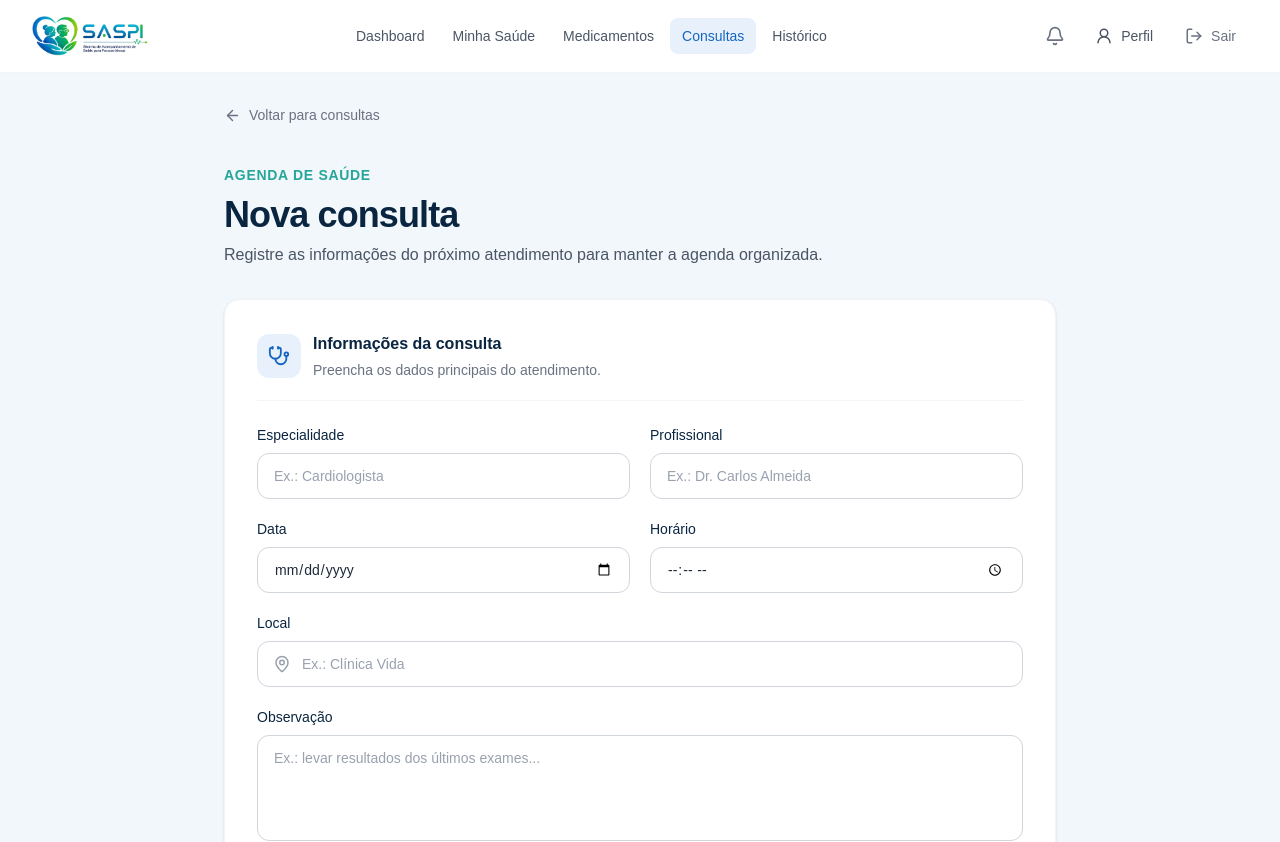
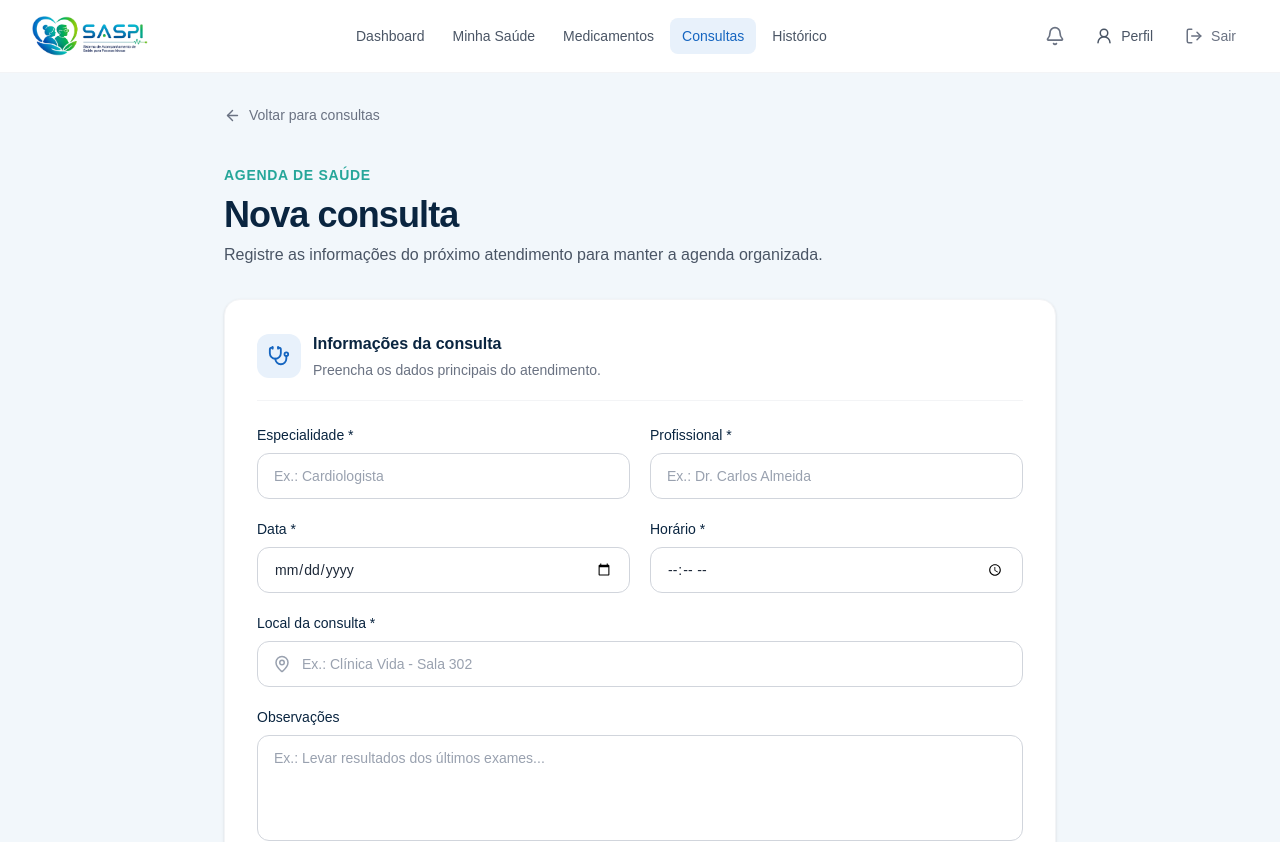
Before and after one commit to MiguelHelen/S.A.S.P.I-Sistema-de-Acompanhamento-de-Saude-para-Pessoas-Idosas-, a Next.js app: page /dashboard/consultas/nova in a window 1280 px wide. Shown: the top 842 px of the page. Built offline with nearby package versions, Linux system fonts and the light colour scheme.

Commit message:
feat(consultas): adiciona estado e interatividade ao formulario de nova consulta

```diff
--- a/src/app/dashboard/consultas/nova/page.tsx
+++ b/src/app/dashboard/consultas/nova/page.tsx
@@ -1,14 +1,48 @@
+"use client";
+
+import { useState } from "react";
+import { useRouter } from "next/navigation";
+import Link from "next/link";
 import DashboardNavbar from "@/components/DashboardNavbar";
-import Link from "next/link";
 import {
   ArrowLeft,
   CalendarDays,
   MapPin,
   Save,
   Stethoscope,
+  Loader2,
+  CheckCircle2,
 } from "lucide-react";
 
 export default function NovaConsulta() {
+  const router = useRouter();
+  const [salvando, setSalvando] = useState(false);
+  const [sucesso, setSucesso] = useState(false);
+
+  // Estados preparados para a futura tabela 'consulta' no Prisma
+  const [formData, setFormData] = useState({
+    especialidade: "",
+    profissional: "",
+    data: "",
+    horario: "",
+    local: "",
+    observacao: "",
+  });
+
+  function handleSubmit(e: React.FormEvent) {
+    e.preventDefault();
+    setSalvando(true);
+
+    // Simula o tempo de requisição para a API
+    setTimeout(() => {
+      setSalvando(false);
+      setSucesso(true);
+      setTimeout(() => {
+        router.push("/dashboard/consultas");
+      }, 1200);
+    }, 600);
+  }
+
   return (
     <main className="min-h-screen bg-[#F2F7FB]">
       <DashboardNavbar />
@@ -32,12 +66,20 @@ export default function NovaConsulta() {
           </h1>
 
           <p className="mt-2 max-w-2xl text-gray-600">
-            Registre as informações do próximo atendimento para manter a agenda
-            organizada.
+            Registre as informações do próximo atendimento para manter a agenda organizada.
           </p>
         </div>
 
-        <form className="mt-8 space-y-6">
+        {sucesso && (
+          <div className="mt-6 flex items-center gap-3 rounded-xl bg-emerald-50 p-4 text-emerald-800">
+            <CheckCircle2 size={20} className="shrink-0 text-emerald-600" />
+            <p className="text-sm font-medium">
+              Consulta agendada com sucesso! Redirecionando...
+            </p>
+          </div>
+        )}
+
+        <form onSubmit={handleSubmit} className="mt-8 space-y-6">
           <section className="rounded-2xl border border-gray-100 bg-white p-6 shadow-sm md:p-8">
             <div className="flex items-center gap-3 border-b border-gray-100 pb-5">
               <div className="flex h-11 w-11 items-center justify-center rounded-xl bg-[#E8F1FB] text-[#1565C0]">
@@ -57,102 +99,91 @@ export default function NovaConsulta() {
 
             <div className="mt-6 grid gap-5 md:grid-cols-2">
               <div>
-                <label
-                  htmlFor="especialidade"
-                  className="mb-2 block text-sm font-medium text-[#0A2540]"
-                >
-                  Especialidade
+                <label htmlFor="especialidade" className="mb-2 block text-sm font-medium text-[#0A2540]">
+                  Especialidade *
                 </label>
-
                 <input
                   id="especialidade"
                   type="text"
+                  required
+                  value={formData.especialidade}
+                  onChange={(e) => setFormData({ ...formData, especialidade: e.target.value })}
                   placeholder="Ex.: Cardiologista"
                   className="w-full rounded-xl border border-gray-300 px-4 py-3 text-sm text-gray-800 placeholder:text-gray-400 outline-none transition focus:border-[#1565C0] focus:ring-4 focus:ring-[#1565C0]/10"
                 />
               </div>
 
               <div>
-                <label
-                  htmlFor="profissional"
-                  className="mb-2 block text-sm font-medium text-[#0A2540]"
-                >
-                  Profissional
+                <label htmlFor="profissional" className="mb-2 block text-sm font-medium text-[#0A2540]">
+                  Profissional *
                 </label>
-
                 <input
                   id="profissional"
                   type="text"
+                  required
+                  value={formData.profissional}
+                  onChange={(e) => setFormData({ ...formData, profissional: e.target.value })}
                   placeholder="Ex.: Dr. Carlos Almeida"
                   className="w-full rounded-xl border border-gray-300 px-4 py-3 text-sm text-gray-800 placeholder:text-gray-400 outline-none transition focus:border-[#1565C0] focus:ring-4 focus:ring-[#1565C0]/10"
                 />
               </div>
 
               <div>
-                <label
-                  htmlFor="data"
-                  className="mb-2 block text-sm font-medium text-[#0A2540]"
-                >
-                  Data
+                <label htmlFor="data" className="mb-2 block text-sm font-medium text-[#0A2540]">
+                  Data *
                 </label>
-
                 <input
                   id="data"
                   type="date"
+                  required
+                  value={formData.data}
+                  onChange={(e) => setFormData({ ...formData, data: e.target.value })}
                   className="w-full rounded-xl border border-gray-300 px-4 py-3 text-sm text-gray-800 outline-none transition focus:border-[#1565C0] focus:ring-4 focus:ring-[#1565C0]/10"
                 />
               </div>
 
               <div>
-                <label
-                  htmlFor="horario"
-                  className="mb-2 block text-sm font-medium text-[#0A2540]"
-                >
-                  Horário
+                <label htmlFor="horario" className="mb-2 block text-sm font-medium text-[#0A2540]">
+                  Horário *
                 </label>
-
                 <input
                   id="horario"
                   type="time"
+                  required
+                  value={formData.horario}
+                  onChange={(e) => setFormData({ ...formData, horario: e.target.value })}
                   className="w-full rounded-xl border border-gray-300 px-4 py-3 text-sm text-gray-800 outline-none transition focus:border-[#1565C0] focus:ring-4 focus:ring-[#1565C0]/10"
                 />
               </div>
 
               <div className="md:col-span-2">
-                <label
-                  htmlFor="local"
-                  className="mb-2 block text-sm font-medium text-[#0A2540]"
-                >
-                  Local
+                <label htmlFor="local" className="mb-2 block text-sm font-medium text-[#0A2540]">
+                  Local da consulta *
                 </label>
-
                 <div className="relative">
-                  <MapPin
-                    size={18}
-                    className="absolute left-4 top-1/2 -translate-y-1/2 text-gray-400"
-                  />
-
+                  <MapPin size={18} className="absolute left-4 top-1/2 -translate-y-1/2 text-gray-400" />
                   <input
                     id="local"
                     type="text"
-                    placeholder="Ex.: Clínica Vida"
+                    required
+                    value={formData.local}
+                    onChange={(e) => setFormData({ ...formData, local: e.target.value })}
+                    placeholder="Ex.: Clínica Vida - Sala 302"
                     className="w-full rounded-xl border border-gray-300 py-3 pl-11 pr-4 text-sm text-gray-800 placeholder:text-gray-400 outline-none transition focus:border-[#1565C0] focus:ring-4 focus:ring-[#1565C0]/10"
                   />
                 </div>
               </div>
 
               <div className="md:col-span-2">
-                <label
-                  htmlFor="observacao"
-                  className="mb-2 block text-sm font-medium text-[#0A2540]"
-                >
-                  Observação
+                <label htmlFor="observacao" className="mb-2 block text-sm font-medium text-[#0A2540]">
+                  Observações
                 </label>
-
                 <textarea
                   id="observacao"
                   rows={4}
-                  placeholder="Ex.: levar resultados dos últimos exames..."
+                  value={formData.observacao}
+                  onChange={(e) => setFormData({ ...formData, observacao: e.target.value })}
+                  placeholder="Ex.: Levar resultados dos últimos exames..."
                   className="w-full resize-none rounded-xl border border-gray-300 px-4 py-3 text-sm text-gray-800 placeholder:text-gray-400 outline-none transition focus:border-[#1565C0] focus:ring-4 focus:ring-[#1565C0]/10"
                 />
               </div>
@@ -160,14 +191,9 @@ export default function NovaConsulta() {
           </section>
 
           <div className="flex items-start gap-3 rounded-2xl border border-[#DCEAF8] bg-[#F8FBFE] p-5">
-            <CalendarDays
-              size={20}
-              className="mt-0.5 shrink-0 text-[#1565C0]"
-            />
-
+            <CalendarDays size={20} className="mt-0.5 shrink-0 text-[#1565C0]" />
             <p className="text-sm leading-relaxed text-gray-600">
-              A consulta cadastrada aparecerá na agenda e nos lembretes do
-              acompanhamento.
+              A consulta cadastrada aparecerá na agenda e nos lembretes do acompanhamento web e mobile.
             </p>
           </div>
 
@@ -180,11 +206,12 @@ export default function NovaConsulta() {
             </Link>
 
             <button
-              type="button"
-              className="inline-flex items-center justify-center gap-2 rounded-xl bg-[#1565C0] px-6 py-3 font-medium text-white shadow-sm transition hover:-translate-y-0.5 hover:bg-[#0A2540] hover:shadow-md"
+              type="submit"
+              disabled={salvando}
+              className="inline-flex items-center justify-center gap-2 rounded-xl bg-[#1565C0] px-6 py-3 font-medium text-white shadow-sm transition hover:-translate-y-0.5 hover:bg-[#0A2540] hover:shadow-md disabled:opacity-70"
             >
-              <Save size={18} />
-              Salvar consulta
+              {salvando ? <Loader2 size={18} className="animate-spin" /> : <Save size={18} />}
+              {salvando ? "Agendando..." : "Salvar consulta"}
             </button>
           </div>
         </form>
```
